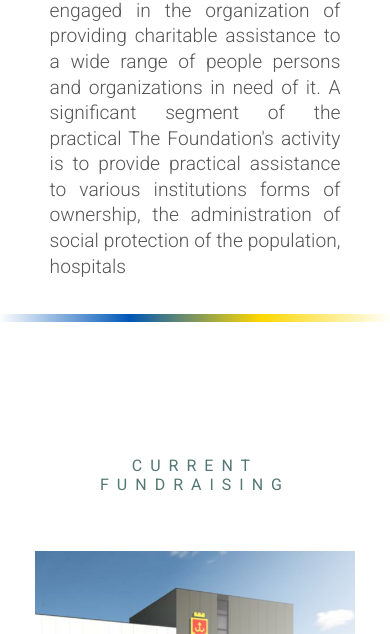
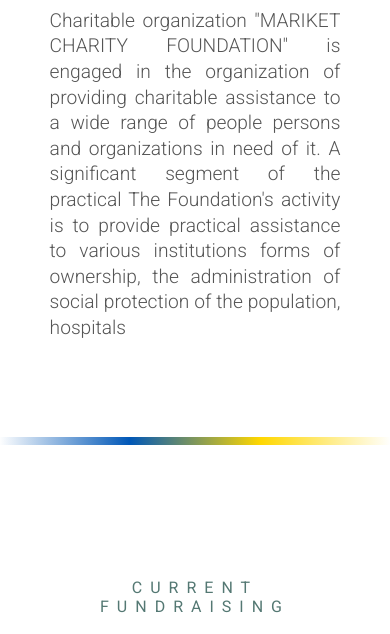
Before and after one commit to michaurbanczyk/marikate_foundation, a plain HTML site: page index.html in a window 390 px wide. Shown: the part 1366-2000 px from the top of the page. Drawn offline with nearby package versions, Linux system fonts and the light colour scheme.

Commit message:
mobile fix

```diff
--- a/index.html
+++ b/index.html
@@ -82,7 +82,7 @@
         </div>
     </section>
 
-    <section class="main-page-section full-height" id="about">
+    <section class="main-page-section" id="about">
         <div class="title-section">
             <h2 class="one">About Us</h2>
         </div>
```
